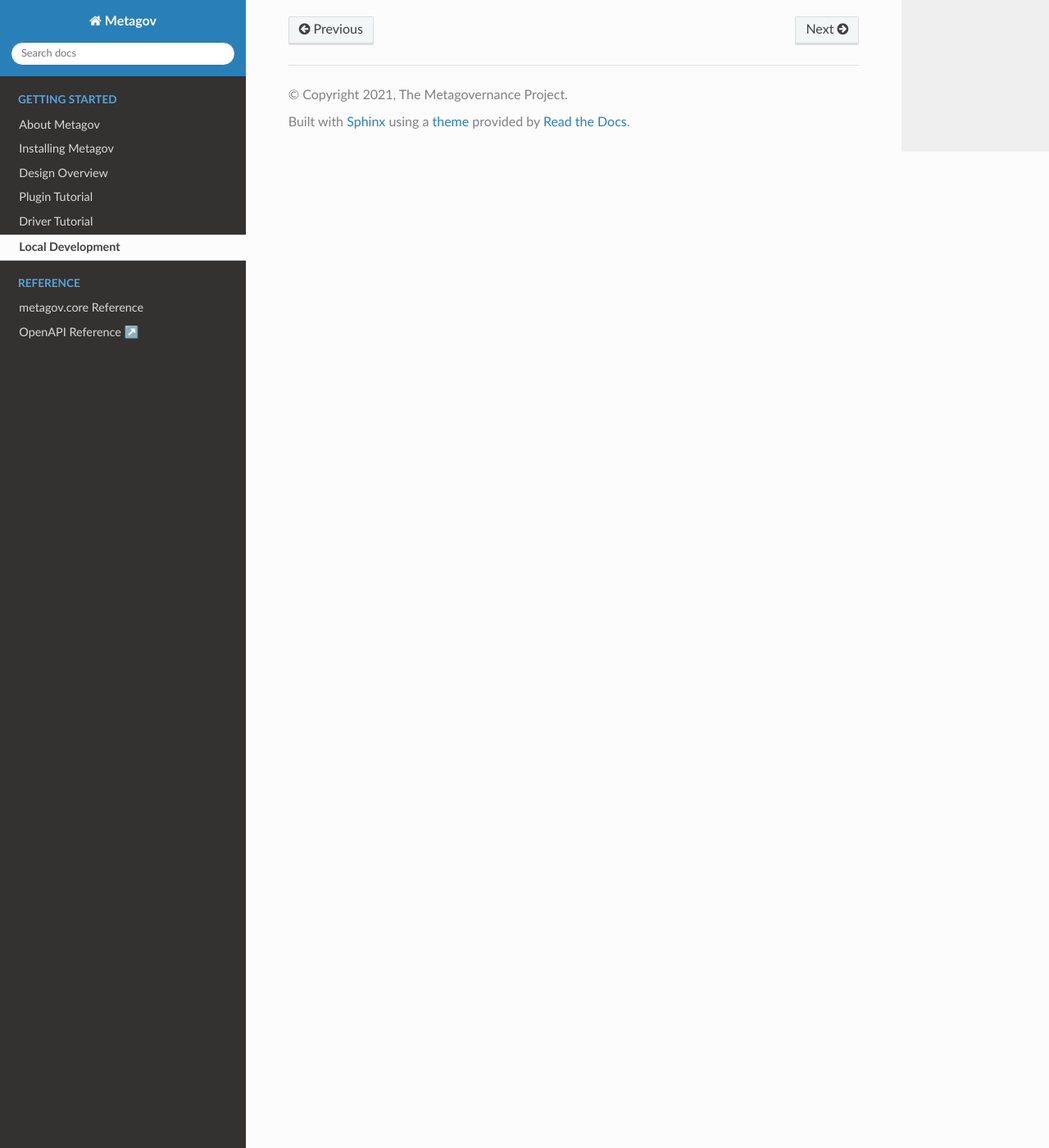
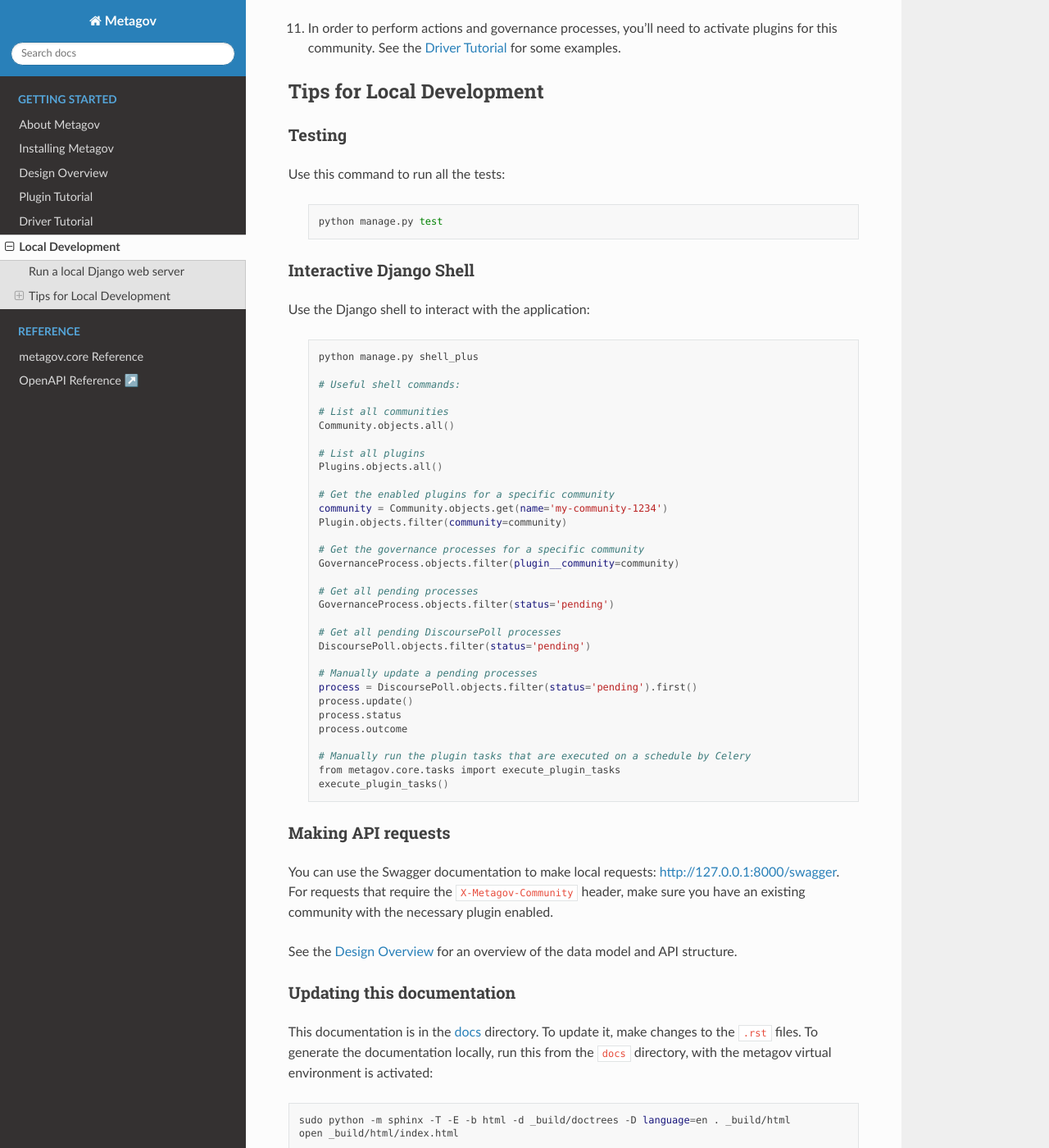
Before and after one commit to metagov/gateway, a Sphinx documentation site: the page built from docs/development.rst, in a window 1280 px wide and 1400 px high, scrolled down 1450 px. Shown: the whole window at 82% size. Built offline with Sphinx 7.4.7 and the Read the Docs theme 2.0.0, drawn with Linux system fonts in a browser that asks for light colours; some of the changed text lies outside the part shown.

Commit message:
Update development docs (#67)

```diff
--- a/docs/development.rst
+++ b/docs/development.rst
@@ -2,10 +2,16 @@ Local Development
 =================
 
 Follow these instructions to setup Metagov for local development.
-You'll want to do this if you are developing a Metagov Plugin,
-developing Metagov Core, or developing a Driver locally.
-If you're ready to install Metagov to your Ubuntu server,
-head over to `Installing Metagov <../installation>`_ instead.
+You'll want to do this if...
+
+* You are developing a Metagov Plugin,
+* You are developing Metagov Core, or
+* You are testing or developing a Driver locally
+
+If you're ready to deploy Metagov to a server, head over to :doc:`Installing Metagov <../installation>` instead.
+
+Run a local Django web server
+^^^^^^^^^^^^^^^^^^^^^^^^^^^^^^^^^
 
 1. Clone the Metagov repository (or your fork):
 
@@ -42,35 +48,133 @@ head over to `Installing Metagov <../installation>`_ instead.
         DJANGO_SECRET_KEY=$(python manage.py shell -c 'from django.core.management import utils; print(utils.get_random_secret_key())')
         echo "DJANGO_SECRET_KEY=$DJANGO_SECRET_KEY" >> metagov/.env
 
-8. (OPTIONAL) Set up a database, and point to it using ``DATABASE_PATH`` in the ``.env`` file. By default, Django will create a sqlite database at ``metagov-prototype/metagov/db.sqlite3``.
+6. (OPTIONAL) Set up a database, and point to it using ``DATABASE_PATH`` in the ``.env`` file. By default, Django will create a sqlite database at ``metagov-prototype/metagov/db.sqlite3``.
 
-9. Run existing migrations:
+7. Run existing migrations:
 
     .. code-block:: shell
 
         python manage.py migrate
 
-10. Start the server:
+8.  Start the server:
 
     .. code-block:: shell
 
         python manage.py runserver
 
-Bonus steps:
+9. Open http://127.0.0.1:8000/swagger. You should see the interactive API docs.
 
-11. Run tests:
+10. Create a new Community to test with:
+
+    .. code-block:: shell
+
+        curl -i -X PUT 'http://127.0.0.1:8000/api/internal/community/test-community-1' \
+            -H 'Content-Type: application/json' \
+            --data-raw '{
+                "name": "test-community-1",
+                "readable_name": "local testing community",
+                "plugins": []
+            }'
+
+11. In order to perform actions and governance processes, you'll need to activate plugins for this community. See the :doc:`Driver Tutorial <../driver_tutorial>` for some examples.
+
+Tips for Local Development
+^^^^^^^^^^^^^^^^^^^^^^^^^^
+
+
+Testing
+-------
+
+Use this command to run all the tests:
 
     .. code-block:: shell
 
         python manage.py test
 
-11. Access the Django shell:
+Interactive Django Shell
+------------------------
+
+Use the Django shell to interact with the application:
 
     .. code-block:: shell
 
         python manage.py shell_plus
 
+        # Useful shell commands:
 
-To test out Metagov API endpoints locally, you can use http://127.0.0.1:8000/swagger/.
-Start by creating a test community with enabled plugins: ``PUT /internal/community/test-community``.
-After that, you can execute Action and Process requests for the test community using header ``X-Metagov-Community: test-community``.
+        # List all communities
+        Community.objects.all()
+
+        # List all plugins
+        Plugins.objects.all()
+
+        # Get the enabled plugins for a specific community
+        community = Community.objects.get(name='my-community-1234')
+        Plugin.objects.filter(community=community)
+
+        # Get the governance processes for a specific community
+        GovernanceProcess.objects.filter(plugin__community=community)
+
+        # Get all pending processes
+        GovernanceProcess.objects.filter(status='pending')
+
+        # Get all pending DiscoursePoll processes
+        DiscoursePoll.objects.filter(status='pending')
+
+        # Manually update a pending processes
+        process = DiscoursePoll.objects.filter(status='pending').first()
+        process.update()
+        process.status
+        process.outcome
+
+        # Manually run the plugin tasks that are executed on a schedule by Celery
+        from metagov.core.tasks import execute_plugin_tasks
+        execute_plugin_tasks()
+
+
+Making API requests
+-------------------
+
+You can use the Swagger documentation to make local requests: http://127.0.0.1:8000/swagger.
+For requests that require the ``X-Metagov-Community`` header, make sure you have an existing community with the
+necessary plugin enabled.
+
+See the :doc:`Design Overview <../design>` for an overview of the data model and API structure.
+
+Updating this documentation
+---------------------------
+
+This documentation is in the `docs <https://github.com/metagov/metagov-prototype/tree/master/docs>`_ directory.
+To update it, make changes to the ``.rst`` files.
+To generate the documentation locally, run this from the ``docs`` directory, with the metagov virtual environment is activated:
+
+.. code-block:: shell
+
+    sudo python -m sphinx -T -E -b html -d _build/doctrees -D language=en . _build/html
+    open _build/html/index.html
+
+
+Testing Webhooks
+----------------
+
+If you want to test webhook receivers locally, you can use `ngrok <https://ngrok.com/>`_ to create a temporary public URL
+for the Metagov Prototype service, and register it with the external platforms while testing.
+Make sure to deregister the ngrok URL from the external platform when you're done.
+
+
+Celery and Scheduled tasks
+--------------------------
+
+Some Plugins implement method that will be called by the Celery scheduler.
+It's not necessary to set up Celery for local development. If you're developing
+a plugin that requires the scheduler to update the process or fetch data, you can test
+it out by invoking the task function from the Django shell:
+
+.. code-block:: shell
+
+        python manage.py shell_plus
+
+        from metagov.core.tasks import execute_plugin_tasks
+        execute_plugin_tasks()
+
+To set up Celery on an Ubuntu server, follow the instructions at `Installing Metagov <../installation>`_.
--- a/docs/installation.rst
+++ b/docs/installation.rst
@@ -1,12 +1,14 @@
 Installing Metagov
 ==================
+
+This documentation will walk through how to set up Metagov on an Ubuntu server.
+If you want to set up Metagov for local development, follow the instructions at :doc:`Local Development <../development>` instead.
 
 Metagov needs to be installed on the same server as your governance "Driver":
 
 * If you're using PolicyKit as your Driver, head over to the `PolicyKit Documentation <https://policykit.readthedocs.io/>`_ for instructions on how to install PolicyKit on your server.
-* If you're using Metagov alongside your existing system, just make sure that you're installing Metagov on the same machine. This is necessary because Metagov and your system will communicate over the local network.
+* If you're using Metagov alongside your existing system, just make sure that you're installing Metagov on the same server. This is necessary because Metagov and your system will communicate over the local network.
 
-Follow these isntructions to set up Metagov on your Ubuntu server.
 We’ll assume that you don’t have Python or apache2 installed on your Ubuntu system.
 These installation instructions have only been tested on **Ubuntu 20.04**.
 
```
